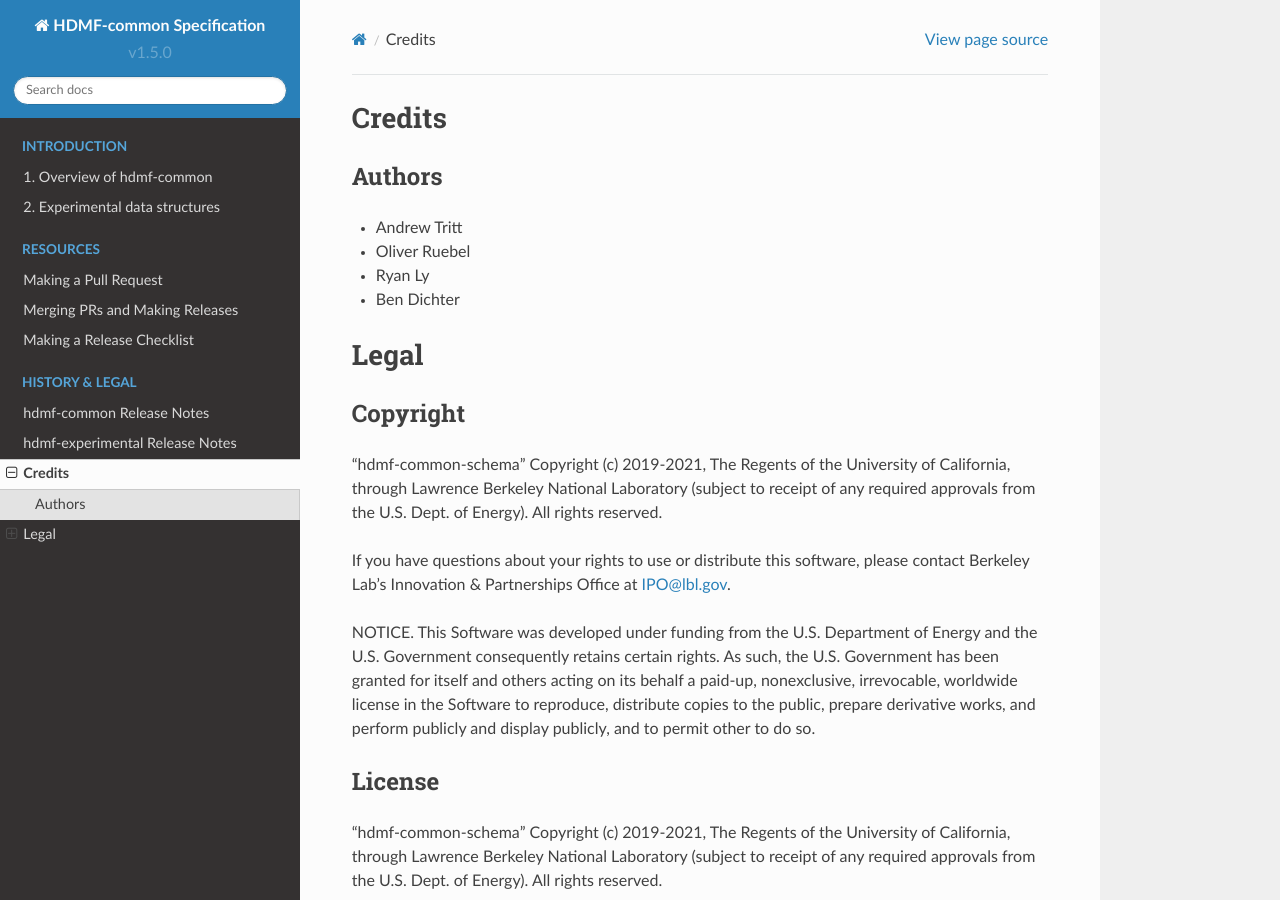
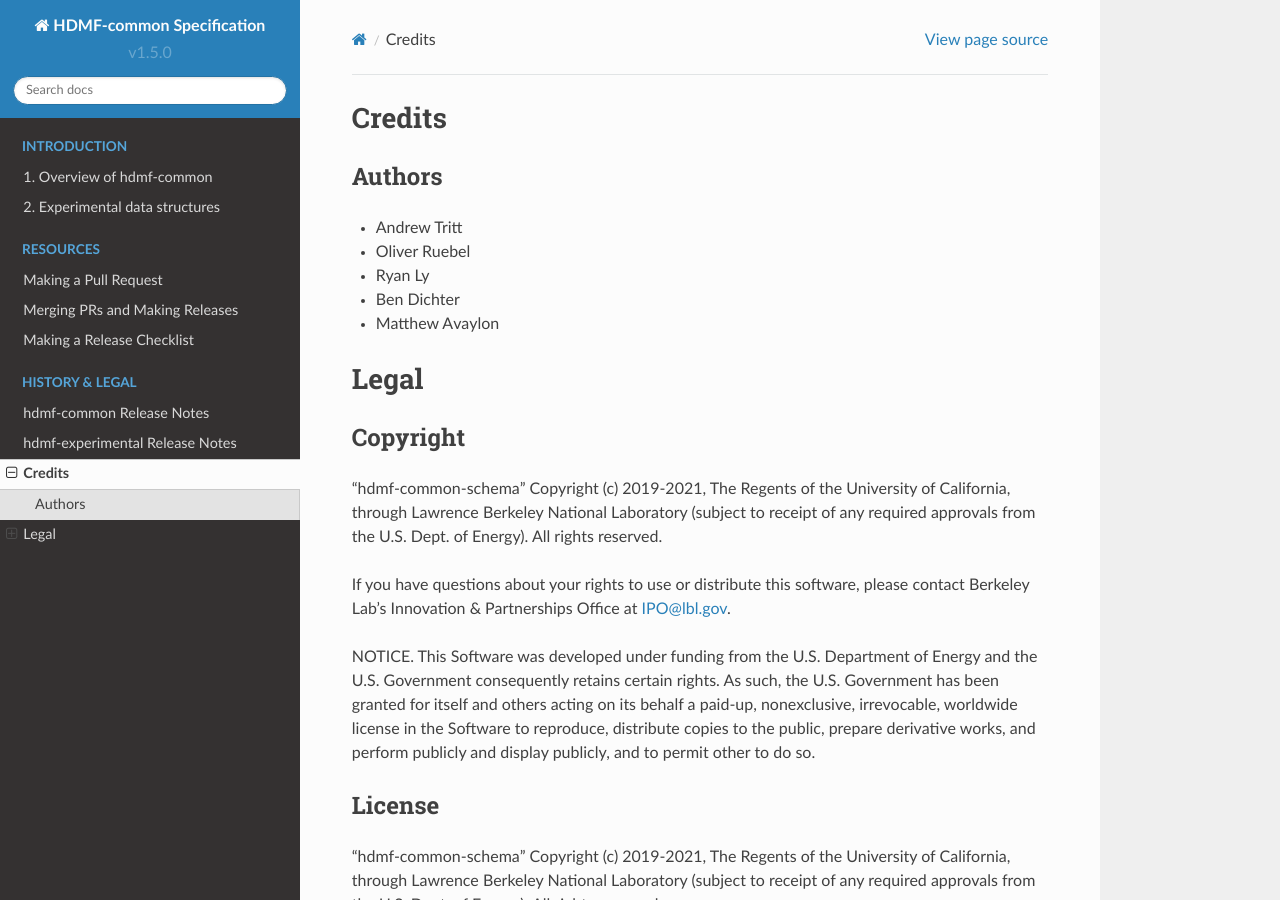
Before and after one commit to hdmf-dev/hdmf-common-schema, a Sphinx documentation site: the page built from docs/source/credits.rst, in a window 1280 px wide and 900 px high. Built offline with Sphinx 7.4.7 and the Read the Docs theme 2.0.0, drawn with Linux system fonts in a browser that asks for light colours.

Commit message:
Add Matthew to credits

```diff
--- a/docs/source/credits.rst
+++ b/docs/source/credits.rst
@@ -9,6 +9,7 @@
 - Oliver Ruebel
 - Ryan Ly
 - Ben Dichter
+- Matthew Avaylon
 
 *****
 Legal
```
